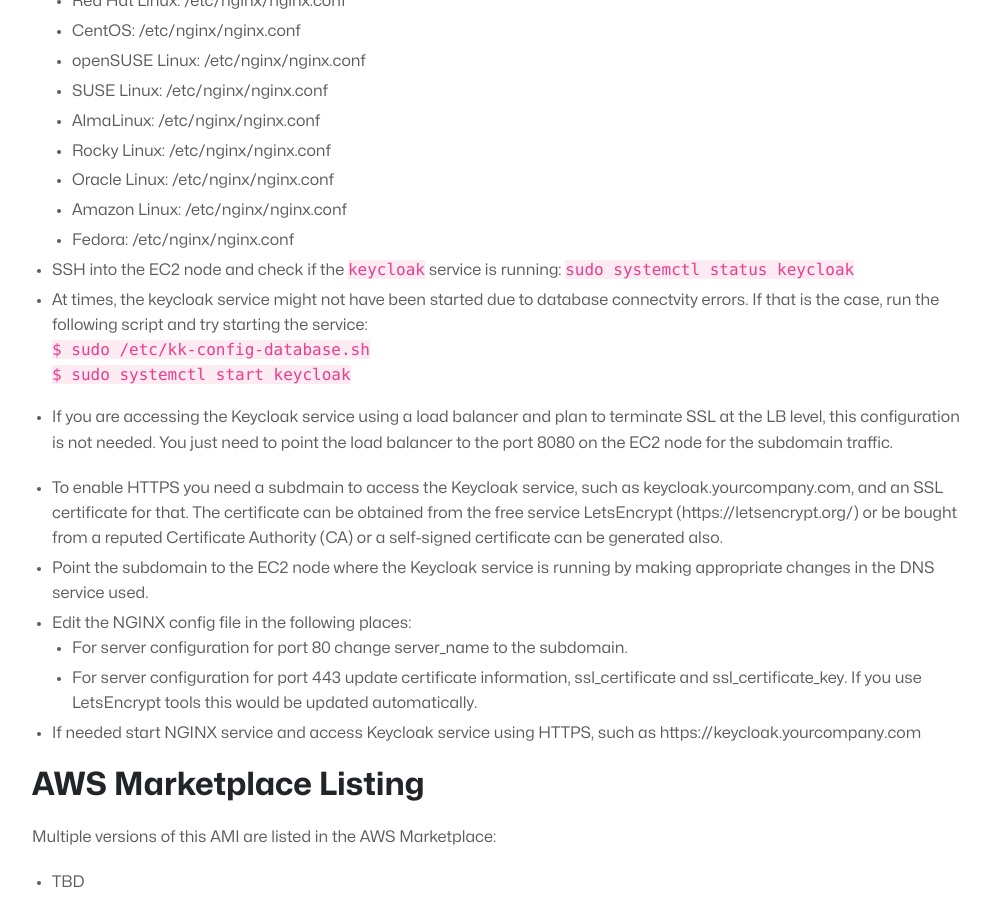
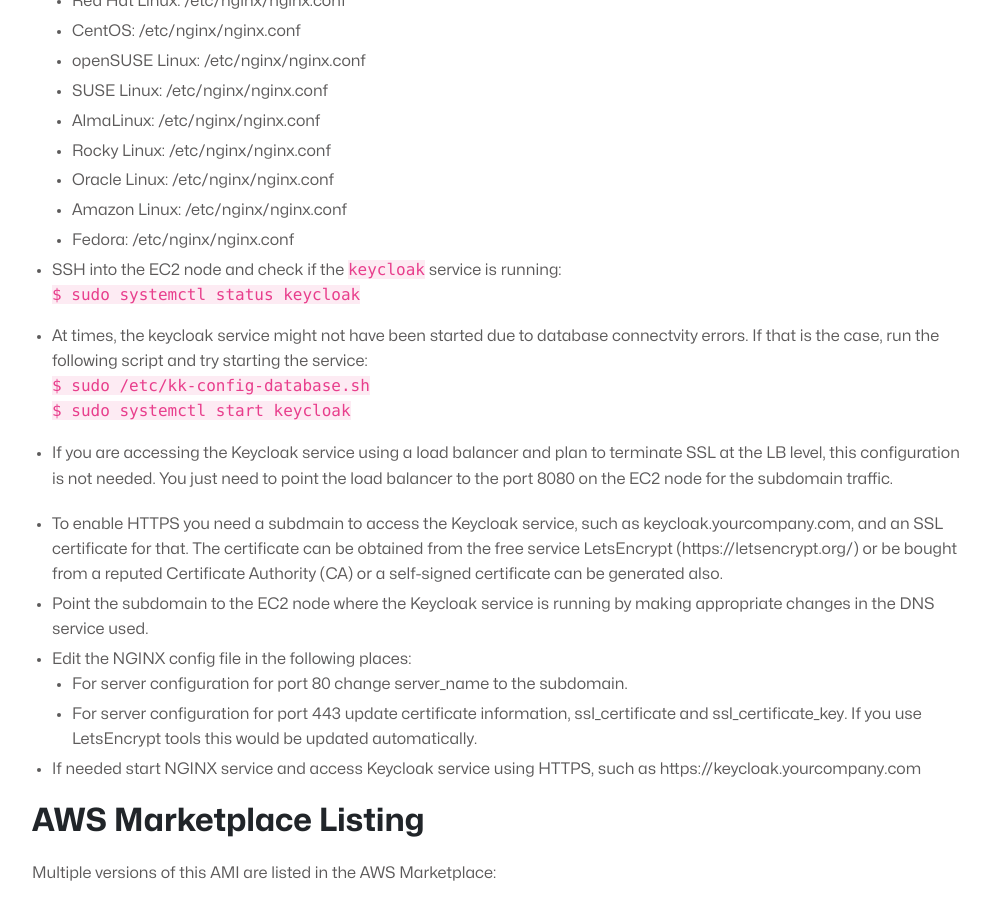
Before and after one commit to kurianinc/kurianinc, a Jekyll site: the page built from _products/keycloak.md, in a window 1280 px wide and 900 px high, scrolled down 836 px. Shown: the whole window, without its empty margins (143-1133 px from the left). Built offline with Jekyll 4.4.1, drawn with Linux system fonts in a browser that asks for light colours.

Commit message:
Update keycloak.md

````diff
--- a/_products/keycloak.md
+++ b/_products/keycloak.md
@@ -31,7 +31,9 @@ Keycloak is an open-source identity and access management (IAM) solution that of
   * Fedora: /etc/nginx/nginx.conf
 
 * SSH into the EC2 node and check if the `keycloak` service is running:
-  ```sudo systemctl status keycloak```
+  ```
+  $ sudo systemctl status keycloak
+  ```
 * At times, the keycloak service might not have been started due to database connectvity errors. If that is the case, run the following script and try starting the service:
   ```
   $ sudo /etc/kk-config-database.sh
````
